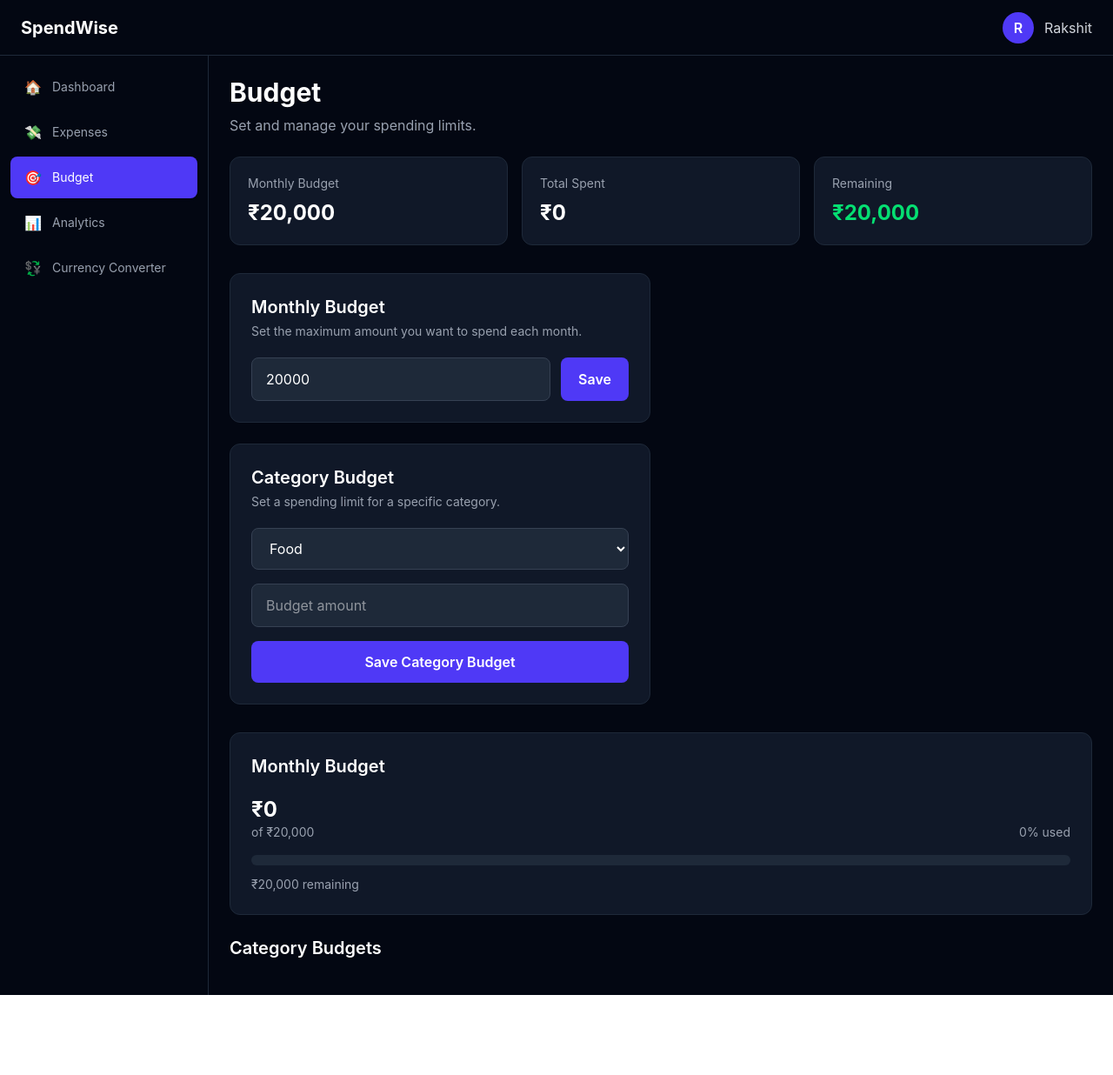
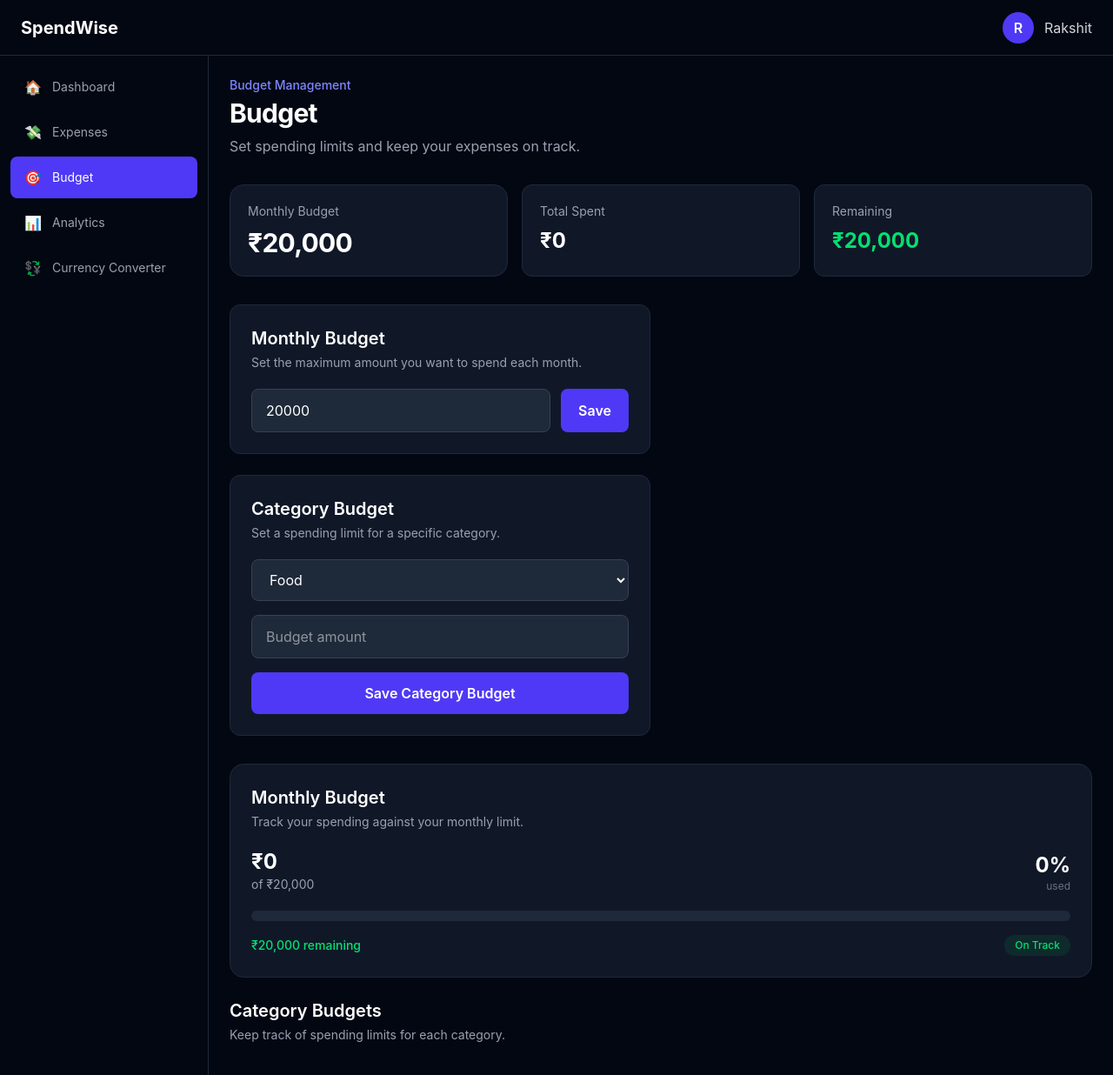
Before and after one commit to Rakshit-Thareja/SpendWise, a React (Vite) app: page /budget in a window 1280 px wide. Shown: the top 1236 px of the page at 87% size. Before the commit the page ends 1144 px from the top, so only its background shows below. Built offline with nearby package versions, Linux system fonts and the light colour scheme.

Commit message:
Polish budget page UI

```diff
--- a/src/pages/Budget.jsx
+++ b/src/pages/Budget.jsx
@@ -36,26 +36,30 @@
 
     return (
         <div>
-            <h2 className="text-3xl font-bold">
+            <p className="text-sm font-medium text-indigo-400">
+                Budget Management
+            </p>
+
+            <h2 className="mt-1 text-3xl font-bold tracking-tight text-white">
                 Budget
             </h2>
 
             <p className="mt-2 text-gray-400">
-                Set and manage your spending limits.
+                Set spending limits and keep your expenses on track.
             </p>
 
-            <div className="mt-6 grid grid-cols-1 gap-4 md:grid-cols-3">
-                <div className="rounded-xl border border-gray-800 bg-gray-900 p-5">
+            <div className="mt-8 grid grid-cols-1 gap-4 md:grid-cols-3">
+                <div className="rounded-2xl border border-gray-800 bg-gray-900 p-5 transition hover:border-gray-700">
                     <p className="text-sm text-gray-400">
                         Monthly Budget
                     </p>
 
-                    <p className="mt-2 text-2xl font-bold">
+                    <p className="mt-2 text-3xl font-bold tracking-tight text-white">
                         ₹{monthlyBudget.toLocaleString('en-IN')}
                     </p>
                 </div>
 
-                <div className="rounded-xl border border-gray-800 bg-gray-900 p-5">
+                <div className="rounded-xl border border-gray-800 bg-gray-900 p-5 transition hover:border-gray-700">
                     <p className="text-sm text-gray-400">
                         Total Spent
                     </p>
@@ -65,13 +69,13 @@
                     </p>
                 </div>
 
-                <div className="rounded-xl border border-gray-800 bg-gray-900 p-5">
+                <div className="rounded-xl border border-gray-800 bg-gray-900 p-5 transition hover:border-gray-700">
                     <p className="text-sm text-gray-400">
                         Remaining
                     </p>
 
                     <p
-                        className={`mt-2 text-2xl font-bold ${monthlyRemaining < 0
+                        className={`mt-2 text-2xl font-bold tracking-light ${monthlyRemaining < 0
                             ? 'text-red-400'
                             : 'text-green-400'
                             }`}
@@ -81,7 +85,7 @@
                 </div>
             </div>
 
-            <div className="mt-8 grid grid-cols-1 gap-6 xl:grid-cols-2">
+            <div className="mt-8 grid grid-cols-1 gap-6 xl:grid-cols-2 ">
                 <BudgetForm
                     budgets={budgets}
                     onUpdateMonthlyBudget={onUpdateMonthlyBudget}
@@ -91,10 +95,16 @@
 
             {/* Monthly Budget */}
 
-            <div className="mt-8 rounded-xl border border-gray-800 bg-gray-900 p-6">
-                <h3 className="text-xl font-semibold">
+            <div className="mt-8 rounded-2xl border border-gray-800 bg-gray-900 p-6">
+                <div>
+                    <h3 className="text-xl font-semibold text-white">
                         Monthly Budget
                     </h3>
+
+                    <p className="mt-1 text-sm text-gray-400">
+                        Track your spending against your monthly limit.
+                    </p>
+                </div>
 
                 <div className="mt-5 flex items-end justify-between">
                     <div>
@@ -107,14 +117,20 @@
                         </p>
                     </div>
 
-                    <p className="text-sm text-gray-400">
-                        {monthlyPercentage.toFixed(0)}% used
+                    <div className="text-right">
+                        <p className="text-2xl font-bold text-white">
+                            {monthlyPercentage.toFixed(0)}%
+                        </p>
+
+                        <p className="text-xs text-gray-500">
+                            used
                         </p>
                     </div>
+                </div>
 
-                <div className="mt-4 h-3 overflow-hidden rounded-full bg-gray-800">
+                <div className="mt-5 h-3 overflow-hidden rounded-full bg-gray-800">
                     <div
-                        className={`h-full rounded-full ${monthlyPercentage >= 90
+                        className={`h-full rounded-full transition-all duration-500 ${monthlyPercentage >= 90
                             ? 'bg-red-500'
                             : monthlyPercentage >= 80
                                 ? 'bg-yellow-500'
@@ -126,17 +142,29 @@
                     />
                 </div>
 
-                <p className="mt-3 text-sm text-gray-400">
+                <div className="mt-4 flex items-center justify-between">
+                    <p
+                        className={`text-sm font-medium ${monthlyRemaining >= 0
+                                ? 'text-green-400'
+                                : 'text-red-400'
+                            }`}
+                    >
                         {monthlyRemaining >= 0
-                        ? `₹${monthlyRemaining.toLocaleString(
-                            'en-IN'
-                        )} remaining`
-                        : `₹${Math.abs(
-                            monthlyRemaining
-                        ).toLocaleString(
-                            'en-IN'
-                        )} over budget`}
+                            ? `₹${monthlyRemaining.toLocaleString('en-IN')} remaining`
+                            : `₹${Math.abs(monthlyRemaining).toLocaleString('en-IN')} over budget`}
                     </p>
+
+                    <span
+                        className={`rounded-full px-3 py-1 text-xs font-medium ${monthlyRemaining >= 0
+                                ? 'bg-green-500/10 text-green-400'
+                                : 'bg-red-500/10 text-red-400'
+                            }`}
+                    >
+                        {monthlyRemaining >= 0
+                            ? 'On Track'
+                            : 'Over Budget'}
+                    </span>
+                </div>
 
                 {monthlyPercentage >= 80 && (
                     <p
@@ -155,9 +183,15 @@
             {/* Category Budgets */}
 
             <div className="mt-6">
-                <h3 className="text-xl font-semibold">
+                <div>
+                    <h3 className="text-xl font-semibold text-white">
                         Category Budgets
                     </h3>
+
+                    <p className="mt-1 text-sm text-gray-400">
+                        Keep track of spending limits for each category.
+                    </p>
+                </div>
 
                 <div className="mt-4 grid grid-cols-1 gap-4 md:grid-cols-2">
                     {Object.entries(budgets.categories).map(
@@ -179,27 +213,25 @@
                             return (
                                 <div
                                     key={category}
-                                    className="rounded-xl border border-gray-800 bg-gray-900 p-5"
+                                    className="rounded-2xl border border-gray-800 bg-gray-900 p-5 transition hover:-translate-y-0.5 hover:border-gray-700 hover:shadow-lg hover:shadow-black/20"
                                 >
                                     <div className="flex items-center justify-between">
-                                        <h4 className="font-semibold">
+                                        <h4 className="font-semibold text-white">
                                             {category}
                                         </h4>
 
-                                        <span className="text-sm text-gray-400">
+                                        <span className="rounded-full bg-gray-800 px-2.5 py-1 text-xs font-medium text-gray-300">
                                             {percentage.toFixed(0)}%
                                         </span>
                                     </div>
 
-                                    <div className="mt-3 flex justify-between text-sm">
-                                        <span>
+                                    <div className="mt-4 flex justify-between text-sm">
+                                        <span className="font-medium text-white">
                                             ₹{spent.toLocaleString('en-IN')}
                                         </span>
 
-                                        <span className="text-gray-400">
-                                            ₹{budgetAmount.toLocaleString(
-                                                'en-IN'
-                                            )}
+                                        <span className="text-gray-500">
+                                            of ₹{budgetAmount.toLocaleString('en-IN')}
                                         </span>
                                     </div>
 
```
Lines whose indentation alone changed are shown as unchanged.
